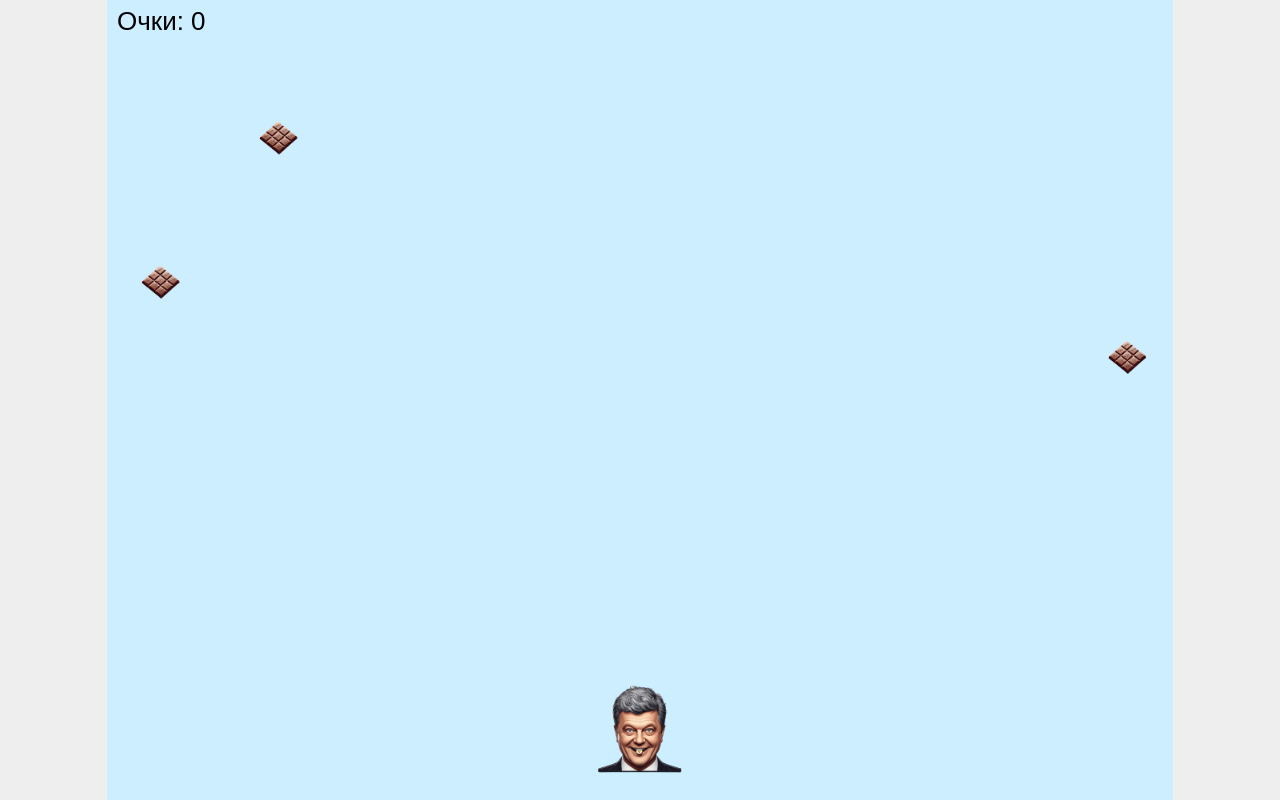
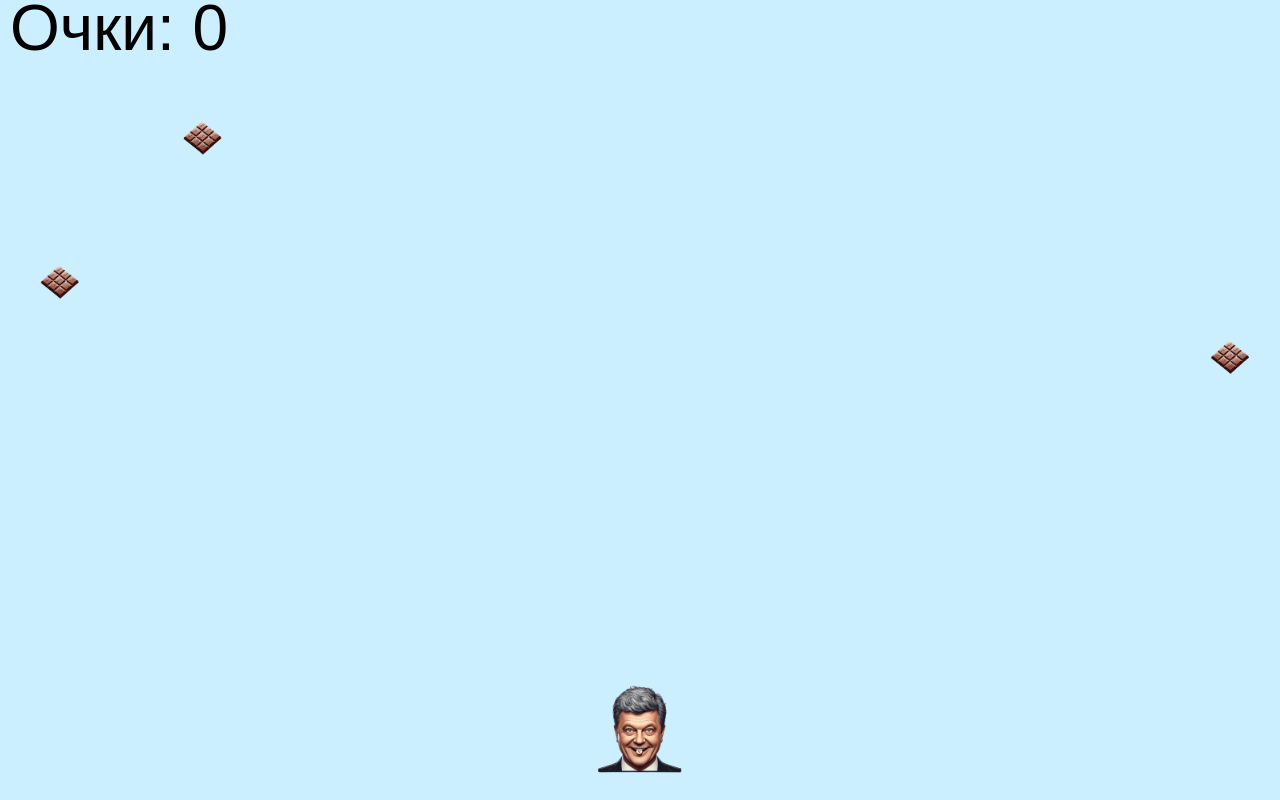
Before and after one commit to Vanyajeje/poroshenko-game, a plain HTML site: page index.html in a window 1280 px wide. Drawn offline with Linux system fonts and the light colour scheme.

Commit message:
Update index.html

```diff
--- a/index.html
+++ b/index.html
@@ -3,40 +3,35 @@
 <head>
     <meta charset="UTF-8">
     <title>Порошенко ловит конфеты</title>
+    <!-- Установка корректного viewport -->
     <meta name="viewport" content="width=device-width, initial-scale=1.0, user-scalable=no">
     <style>
       body { margin: 0; background: #eee; overflow: hidden; }
-      canvas { display: block; margin: 0 auto; background: #CEF; touch-action: none; }
+      canvas {
+        display: block;
+        margin: 0 auto;
+        background: #CCEFFF;
+        touch-action: none; /* Отключаем жесты скролла/зумирования на мобилках */
+      }
     </style>
 </head>
 <body>
-<canvas id="gameCanvas" width="800" height="600"></canvas>
+<canvas id="gameCanvas"></canvas>
 <script>
-// Канвас
+// Получаем канвас и контекст
 const canvas = document.getElementById('gameCanvas');
 const ctx = canvas.getContext('2d');
 
-// Масштабирование для мобильных (опционально)
-// Можно сделать адаптивным под размер экрана
-// Например, подгоняем размер канваса под ширину экрана устройства:
+// Функция для установки размеров canvas под размер экрана
 function resizeCanvas() {
-  const w = window.innerWidth;
-  const h = window.innerHeight;
+  // Устанавливаем размер canvas под текущие размеры окна
+  canvas.width = window.innerWidth;
+  canvas.height = window.innerHeight;
+}
 
-  // Сохраним соотношение 4:3 примерно
-  let desiredWidth = w;
-  let desiredHeight = (w * 3) / 4;
-
-  if (desiredHeight > h) {
-    // Если высота превышает экран, адаптируем по высоте
-    desiredHeight = h;
-    desiredWidth = (h * 4) / 3;
-  }
-
-  canvas.width = desiredWidth;
-  canvas.height = desiredHeight;
-}
+// Вызываем сразу при загрузке
 resizeCanvas();
+// И при изменении размеров окна (например, при смене ориентации телефона)
 window.addEventListener('resize', resizeCanvas);
 
 // Игрок
@@ -51,11 +46,11 @@ const player = {
 
 let score = 0;
 let gameOver = false;
-const objects = []; // массив падающих объектов
+const objects = [];
 let spawnTimer = 0;
-const spawnInterval = 60; // каждые 60 кадров новый объект
+const spawnInterval = 60;
 
-// Изображения (предполагается, что они в папке img)
+// Изображения
 const poroshenkoImg = new Image();
 poroshenkoImg.src = 'img/poroshenko.png';
 const candyImg = new Image();
@@ -86,8 +81,6 @@ document.addEventListener('keyup', (e) => {
 });
 
 // Управление на мобильных устройствах (touch)
-// Логика: косание левой половины экрана — движение влево,
-// косание правой половины экрана — движение вправо.
 canvas.addEventListener('touchstart', (e) => {
   const touchX = e.touches[0].clientX;
   const half = canvas.width / 2;
@@ -101,11 +94,9 @@ canvas.addEventListener('touchstart', (e) => {
 });
 
 canvas.addEventListener('touchend', (e) => {
-  // При отпускании — остановка
   player.dx = 0;
 });
 
-// Функция спавна объектов
 function spawnObject() {
   const types = [
     {type: 'candy', chance: 0.6, img: candyImg},
@@ -124,7 +115,7 @@ function spawnObject() {
     }
   }
 
-  const size = 50; // объекты побольше
+  const size = 50;
 
   let mainObj = {
     type: chosenType.type,
@@ -142,40 +133,33 @@ function spawnObject() {
 function update() {
   if(gameOver) return;
 
-  // обновляем позицию игрока
   player.x += player.dx;
   if(player.x < 0) player.x = 0;
   if(player.x + player.width > canvas.width) player.x = canvas.width - player.width;
 
-  // Спавн объектов
   spawnTimer++;
   if(spawnTimer >= spawnInterval) {
     spawnObject();
     spawnTimer = 0;
   }
 
-  // Обновляем объекты
   for (let i = objects.length - 1; i >= 0; i--) {
     let obj = objects[i];
     obj.y += obj.speed;
 
-    // проверка выхода за нижний край
     if(obj.y > canvas.height) {
       objects.splice(i, 1);
       continue;
     }
 
-    // Проверка коллизий с игроком
     if(isColliding(obj, player)) {
       if(obj.type === 'handcuff') {
-        // Проигрыш
         gameOver = true;
       } else if(obj.type === 'candy') {
         score += 1;
       } else if(obj.type === 'money') {
         score += 5;
       }
-
       objects.splice(i, 1);
     }
   }
@@ -184,24 +168,22 @@ function update() {
 function draw() {
   ctx.clearRect(0,0,canvas.width,canvas.height);
 
-  // Отрисовка игрока (одна статичная картинка)
   ctx.drawImage(poroshenkoImg, player.x, player.y, player.width, player.height);
 
-  // Объекты
   for (let obj of objects) {
     ctx.drawImage(obj.img, obj.x, obj.y, obj.width, obj.height);
   }
 
-  // UI
   ctx.fillStyle = '#000';
-  ctx.font = Math.floor(canvas.width * 0.025) + 'px Arial';
-  // Масштабируем шрифт пропорционально ширине экрана, например 2.5% от ширины
-  ctx.fillText('Очки: ' + score, 10, 30);
+  ctx.font = Math.floor(canvas.width * 0.05) + 'px Arial';
+  ctx.fillText('Очки: ' + score, 10, 50);
 
   if(gameOver) {
-    ctx.font = Math.floor(canvas.width * 0.05) + 'px Arial';
+    ctx.font = Math.floor(canvas.width * 0.1) + 'px Arial';
     ctx.fillStyle = 'red';
-    ctx.fillText('Игра окончена', canvas.width/2 - (canvas.width * 0.25), canvas.height/2);
+    const text = 'Игра окончена';
+    const textWidth = ctx.measureText(text).width;
+    ctx.fillText(text, (canvas.width - textWidth)/2, canvas.height/2);
   }
 }
 
```
